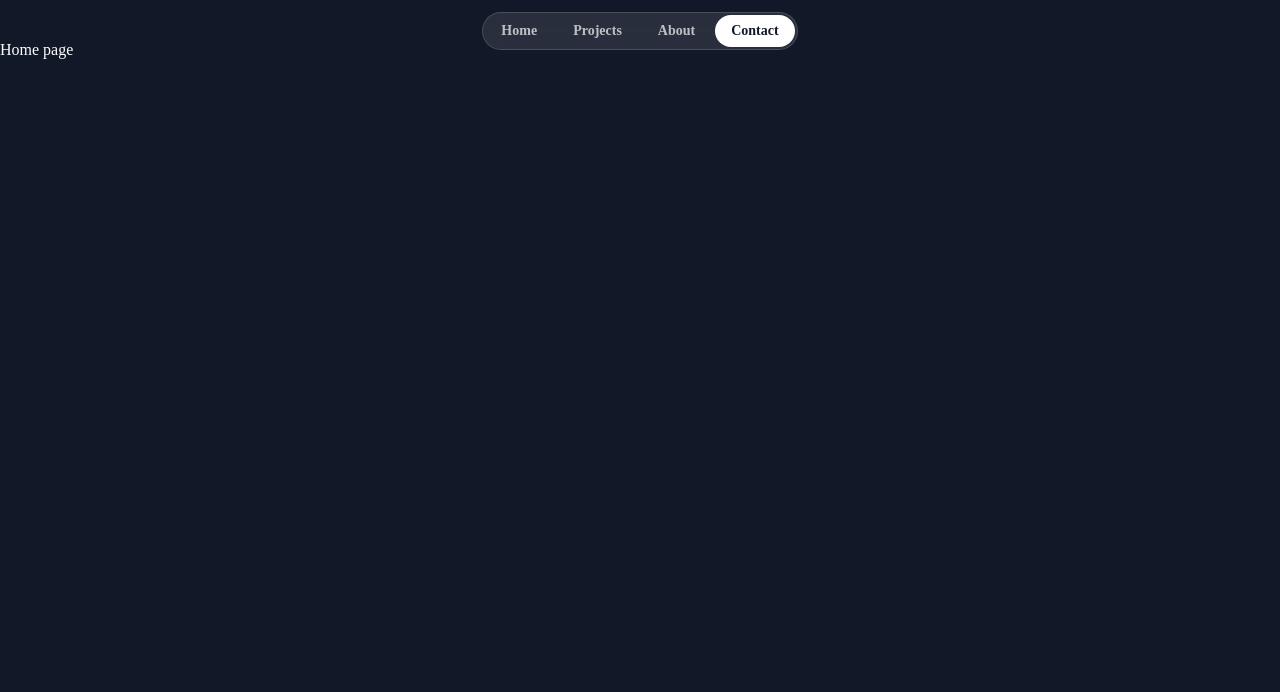
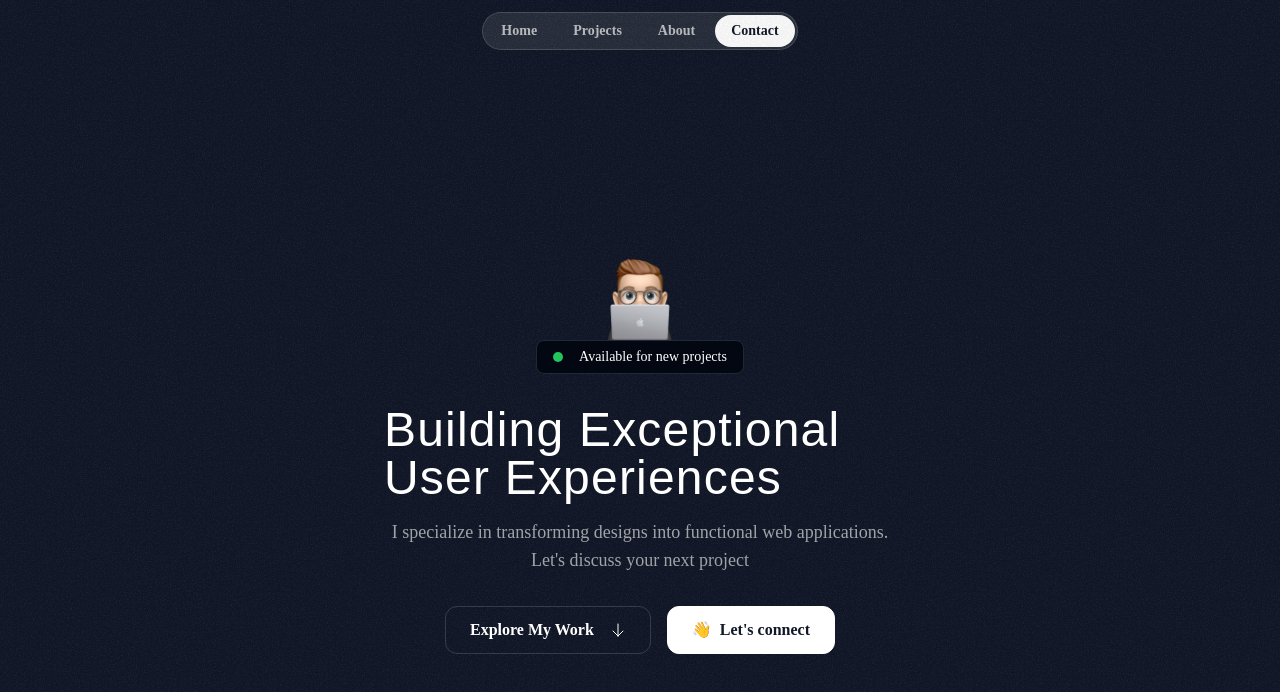
Before and after one commit to faiz877/Portfolio, a Next.js app: page / in a window 1280 px wide. Shown: the top 692 px of the page. Built offline with nearby package versions, Linux system fonts and the light colour scheme; a web font is replaced by a local one.

Commit message:
updated Hero section

```diff
--- a/src/app/page.tsx
+++ b/src/app/page.tsx
@@ -1,10 +1,11 @@
 import { Header } from "@/sections/Header";
+import { HeroSection } from "@/sections/Hero";
 
 export default function Home() {
   return (
     <div>
       <Header />
-      <h1>Home page</h1>
+      <HeroSection />
     </div>
   );
 }
--- a/src/sections/Header.tsx
+++ b/src/sections/Header.tsx
@@ -1,6 +1,6 @@
 export const Header = () => {
   return (
-    <div className="flex justify-center items-center relative top-3">
+    <div className="flex justify-center items-center fixed top-3 w-full">
       <nav className="flex gap-1 p-0.5 border border-white/15 rounded-full bg-white/10 backdrop-blur">
         <a href="/home" className="nav-item">
           Home
--- a/src/sections/Hero.tsx
+++ b/src/sections/Hero.tsx
@@ -1,3 +1,50 @@
+import memojiImage from "@/assets/images/memoji-computer.png";
+import Image from "next/image";
+import ArrowDown from "@/assets/icons/arrow-down.svg";
+import grainImage from "@/assets/images/grain.jpg";
+
 export const HeroSection = () => {
-  return <div>Hero Section</div>;
+  return (
+    <div className="py-32 md:py-48 lg:py-60 relative z-0">
+      <div
+        className="absolute inset-0 -z-30 opacity-5"
+        style={{ backgroundImage: `url(${grainImage.src})` }}
+      ></div>
+      <div className="absolute inset-0 size-[620px]"></div>
+      <div className="container">
+        <div className="flex flex-col items-center">
+          <Image
+            src={memojiImage}
+            className="size-[100px]"
+            alt="Person peeking from behind laptop"
+          />
+          <div className="bg-gray-950 border border-gray-800 px-4 py-1.5 inline-flex items-center gap-4 rounded-lg">
+            <div className="bg-green-500 size-2.5 rounded-full"></div>
+            <div className="text-sm font-medium">
+              Available for new projects
+            </div>
+          </div>
+        </div>
+        <div className="max-w-lg mx-auto">
+          <h1 className="font-serif text-3xl md:text-5xl te xt-center mt-8 tracking-wide">
+            Building Exceptional User Experiences
+          </h1>
+          <p className="mt-4 text-center text-white/60 md:text-lg">
+            I specialize in transforming designs into functional web
+            applications. Let&apos;s discuss your next project
+          </p>
+        </div>
+        <div className="flex flex-col md:flex-row justify-center items-center mt-8 gap-4">
+          <button className="inline-flex items-center gap-4 border border-white/15 px-6 h-12 rounded-xl">
+            <span className="font-semibold">Explore My Work</span>
+            <ArrowDown className="size-4" />
+          </button>
+          <button className="inline-flex items-center gap-2 border border-white bg-white text-gray-900 h-12 px-6 rounded-xl">
+            <span>👋</span>
+            <span className="font-semibold">Let&apos;s connect</span>
+          </button>
+        </div>
+      </div>
+    </div>
+  );
 };
```
